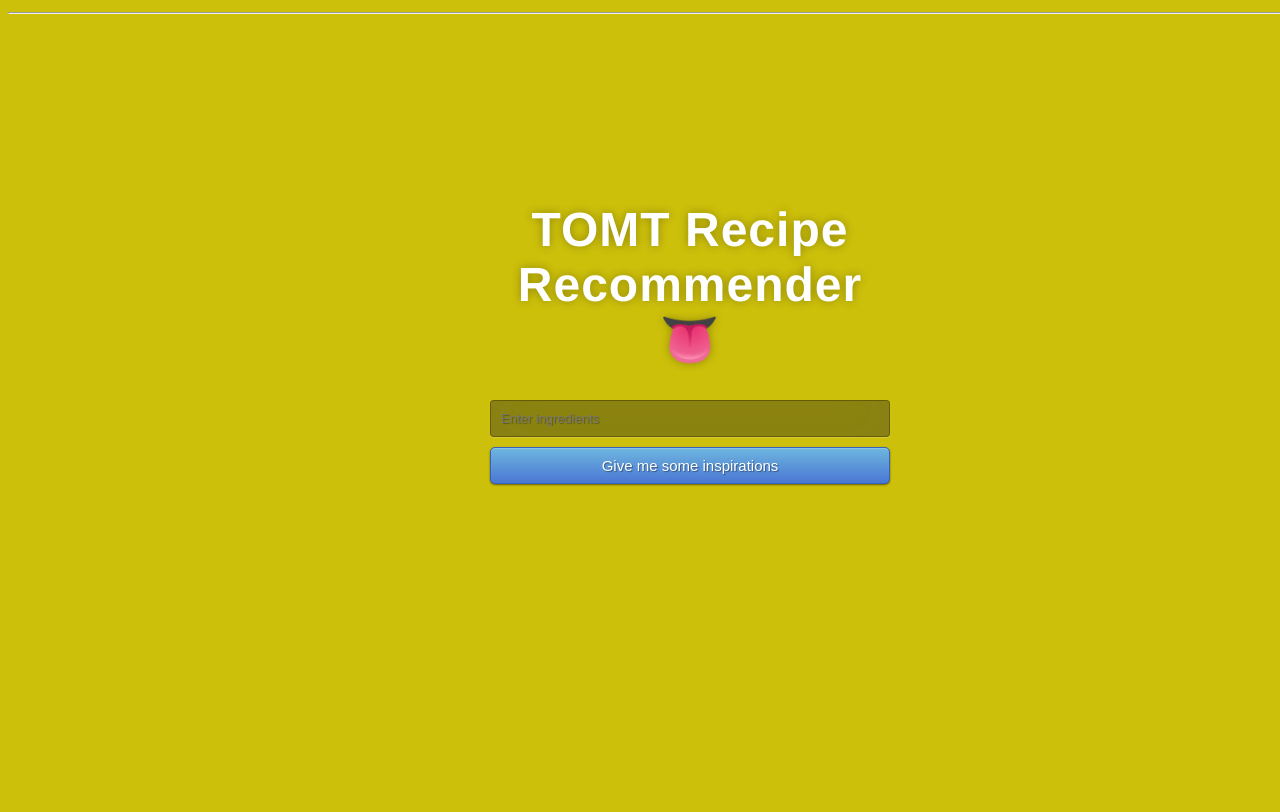
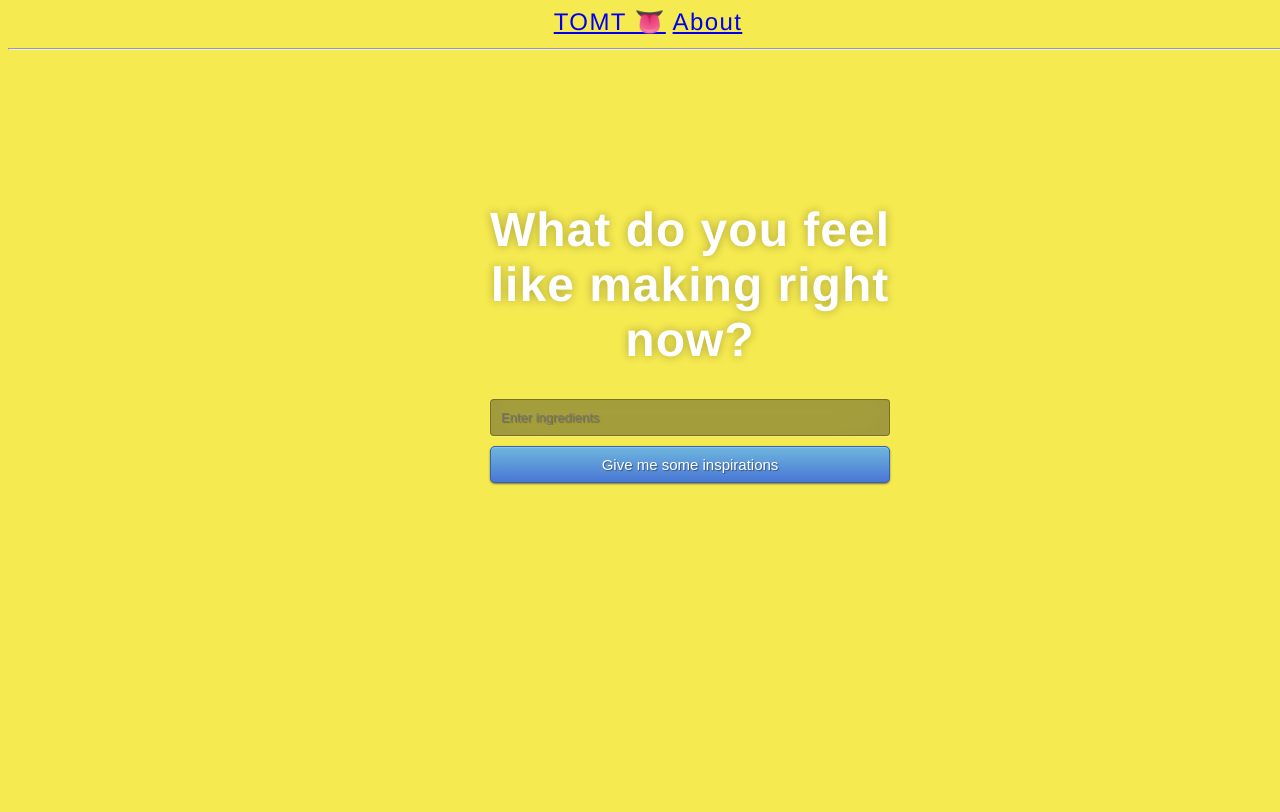
Before and after one commit to clintonlau/TOMT, a Flask app: page / in a window 1280 px wide. After the commit the page ends 485 px from the top, so only its background shows below. Run offline with Flask 2, Linux system fonts and the light colour scheme; parts of the project's set-up code (start-up, migrations or seed data) failed here and were passed over.

Commit message:
Added about page

```diff
--- a/main.py
+++ b/main.py
@@ -1,4 +1,4 @@
-from flask import Flask, request, jsonify, render_template
+from flask import Flask, request, render_template, abort
 import joblib
 import pandas as pd
 from sklearn.metrics.pairwise import cosine_similarity
@@ -12,14 +12,21 @@ app = Flask(__name__)
 def home():
     return render_template('index.html')
 
+@app.route('/about')
+def about():
+    return render_template('about.html')
+
 @app.route('/predict', methods=['POST'])
 def predict():
+    #TODO: render a new template/web page to display information of the 5 predictions
+
     # get user query as a string, format of query should be comma separated ingredient list
     query = request.form.get('ingredients')
     query_encodings = model.transform([query])
     cos_sim_scores = list(map(lambda x: cosine_similarity(query_encodings, x), train_encodings))
     prediction_df = get_recommendations(5, cos_sim_scores)
-    # return render_template('index.html', recipe_url=prediction_df.loc[0]['url'], recipe_name=prediction_df.loc[0]['recipe_name'])
+
+
     return render_template(
         'index.html',
         prediction_text=f"<a href={prediction_df.loc[0]['url']}>Link</a>"
--- /dev/null
+++ b/templates/about.html
@@ -0,0 +1,6 @@
+{% extends 'base.html' %}
+
+{% block content %}
+    <h1>{% block title %} About {% endblock %}</h1>
+    <h3>I built this app with Flask in Python. CoooOOOooooOOooooool!</h3>
+{% endblock %}
--- a/templates/base.html
+++ b/templates/base.html
@@ -10,11 +10,11 @@
     <link rel="stylesheet" href="{{ url_for('static', filename='css/style.css') }}">
 
 </head>
-<body style="background: #cdc00b;">
-    <!-- <nav>
-        <a href="#">TOMT</a>
-        <a href="#">About</a>
-    </nav> -->
+<body style="background: #f5ea50;">
+    <nav>
+        <a href=" {{ url_for('home') }} ">TOMT &#128069;</a>
+        <a href=" {{ url_for('about') }} ">About</a>
+    </nav>
     <hr>
     <div class="login">
         {% block content %} {% endblock %}
--- a/templates/index.html
+++ b/templates/index.html
@@ -1,10 +1,8 @@
 {% extends 'base.html' %}
 
 {% block content %}
+    <h1>{% block title %} What do you feel like making right now? {% endblock %}</h1>
 
-    <h1>TOMT Recipe Recommender &#128069;</h1>
-
-    <!-- Main Input For Receiving Query to our ML -->
     <form action="{{ url_for('predict')}}"method="post">
         <input type="text" name="ingredients" placeholder="Enter ingredients" required="required" />
         <button type="submit" class="btn btn-primary btn-block btn-large">Give me some inspirations</button>
@@ -13,4 +11,6 @@
     <br>
     <br>
 
+    {{prediction_text | safe}}
+
 {% endblock %}
```
